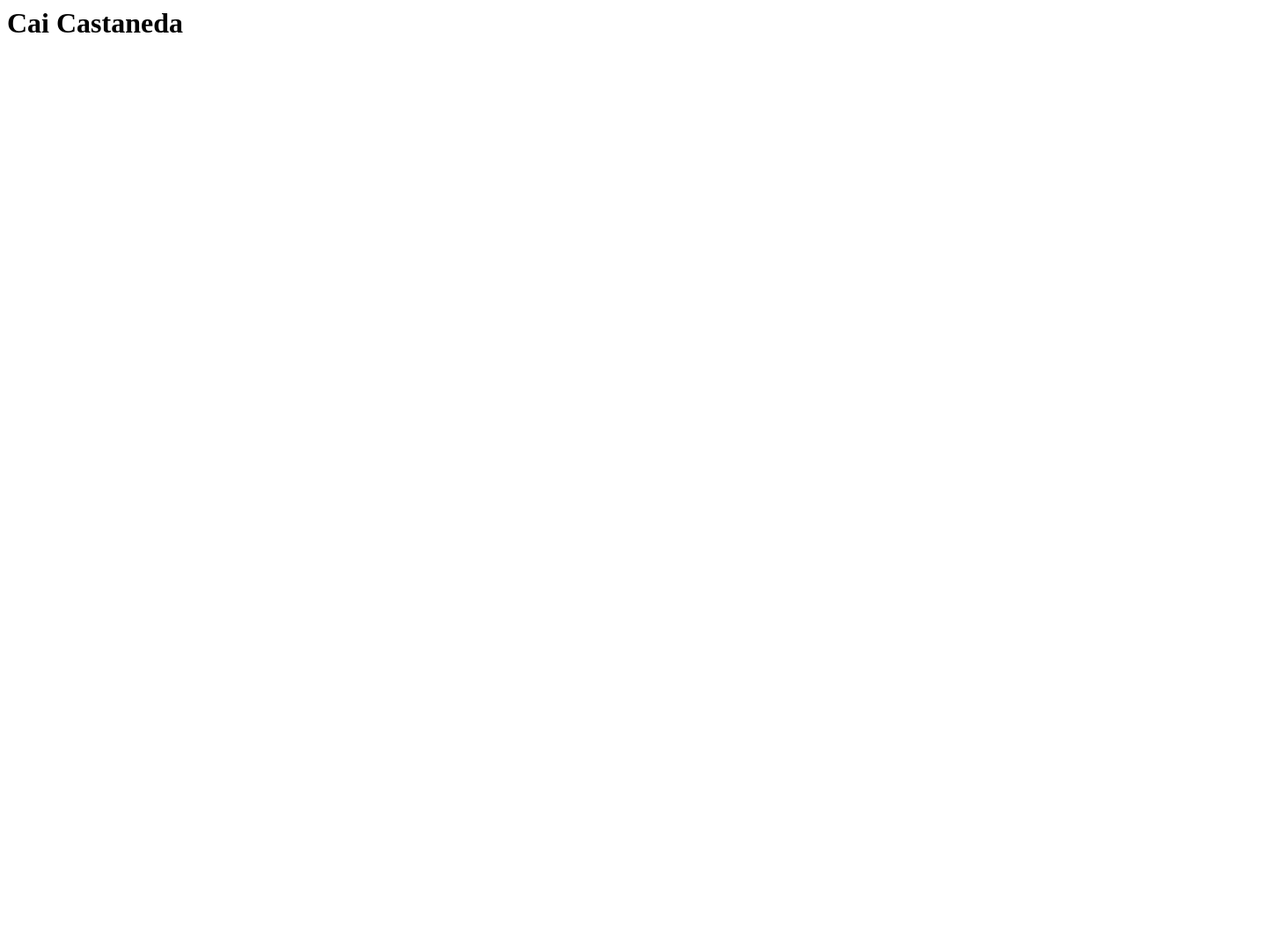
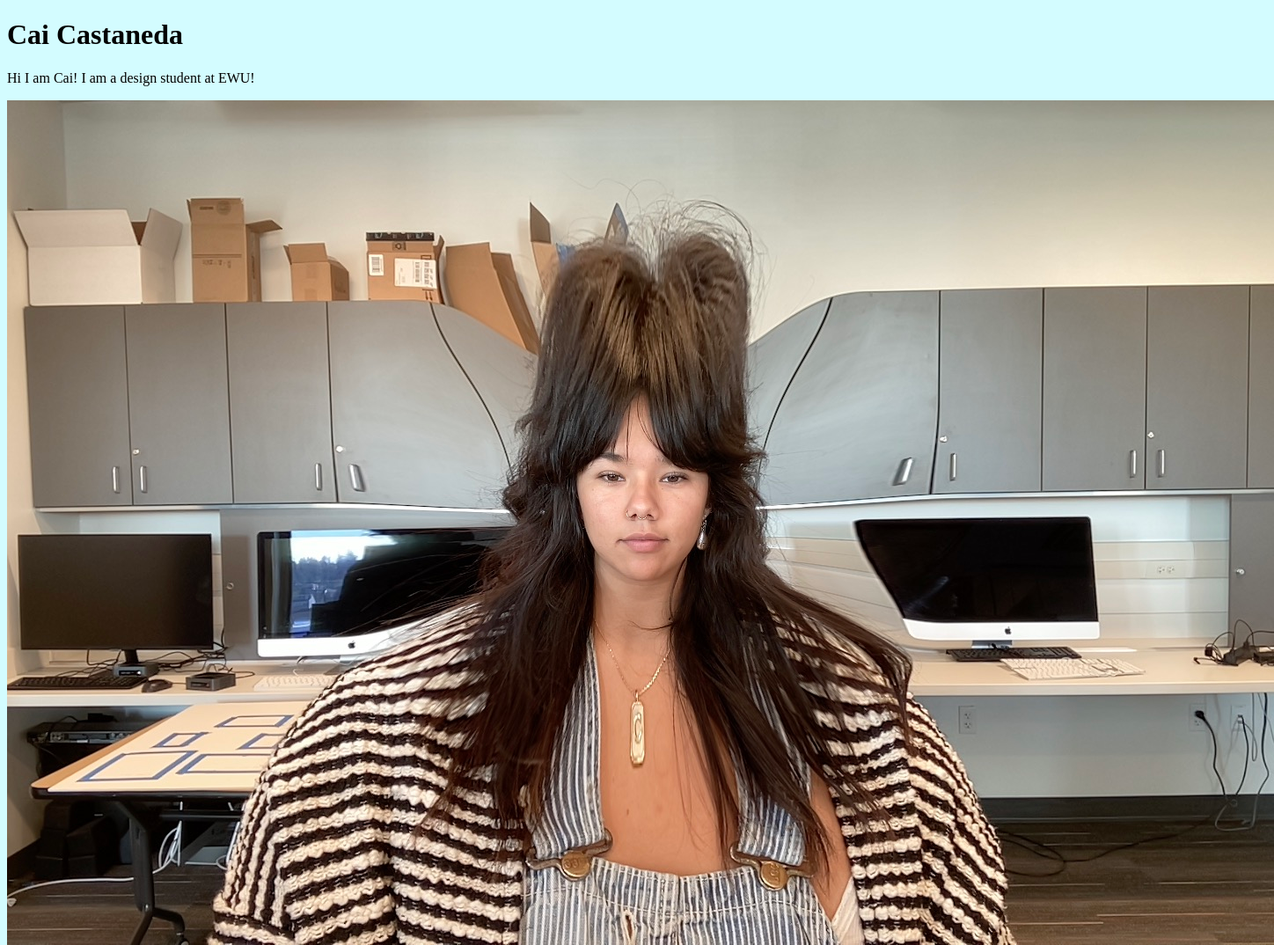
Before and after one commit to caicast/caicast.github.io, a plain HTML site: page index.html in a window 1280 px wide. Shown: the whole page at 88% size, 1448 px wide, since content can reach past the window. Before the commit the page ends 800 px from the top, so only its background shows below. Drawn offline with Linux system fonts and the light colour scheme.

Commit message:
started stylesheet

```diff
--- a/index.html
+++ b/index.html
@@ -1,12 +1,20 @@
-<html>
+<!DOCTYPE html>
+<html lang="en">
+<head>
+  <meta charset="UTF-8">
+  <meta name="viewport" content="width=device-width, initial-scale=1.0">
+  <title>Document</title>
 
-<head>
+  <link rel="stylesheet" href="styles.css">
+
 </head>
+<body>
 
-<body>
-  <h1>
-    Cai Castaneda
-  </h1>
+  <h1>Cai Castaneda</h1>
+
+  <p>Hi I am Cai! I am a design student at EWU!</p>
+
+  <img src="Me.jpg" alt="Cai Castaneda">
+
 </body>
-
 </html>
--- /dev/null
+++ b/styles.css
@@ -0,0 +1,3 @@
+body {
+    background: #d3fcff;
+}
```
Also changed, not shown: Me.jpg (added), Photo on 9-21-23 at 11.12 AM.jpg (deleted).
